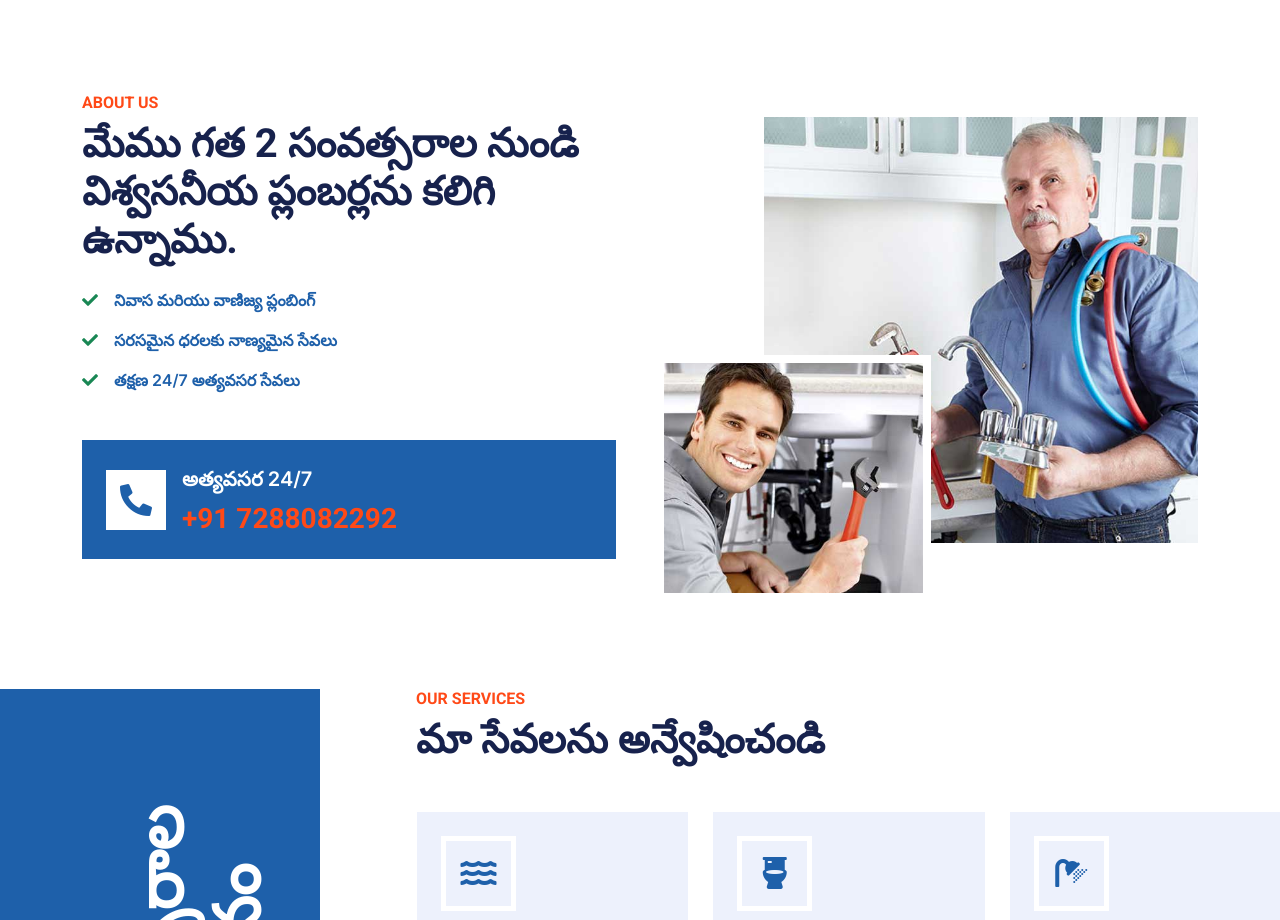
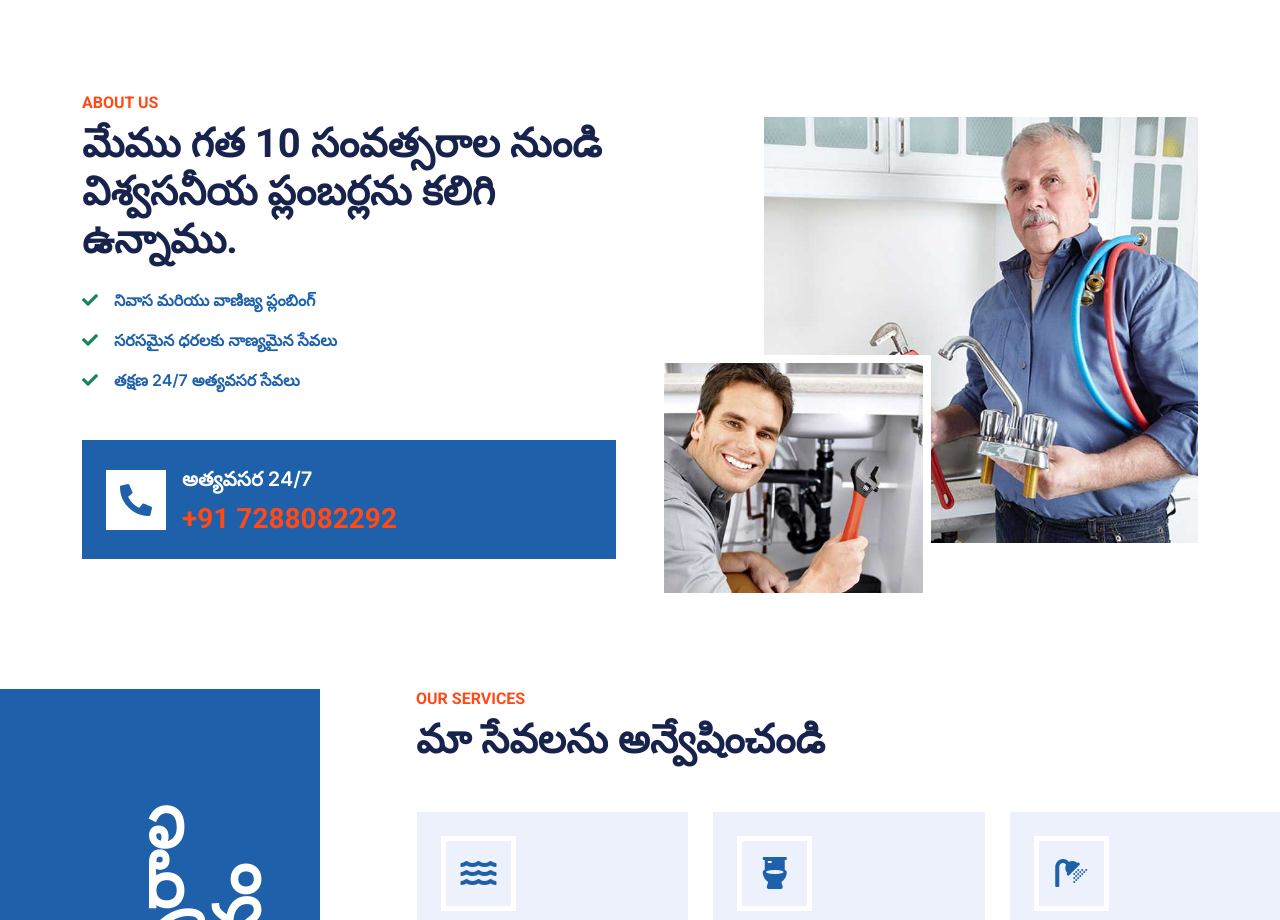
Before and after one commit to Sri7288/Plumbers, a plain HTML site: page index.html in a window 1280 px wide. Shown: the part 1278-2198 px from the top of the page. Drawn offline with nearby package versions, Linux system fonts and the light colour scheme.

Commit message:
second commit

```diff
--- a/index.html
+++ b/index.html
@@ -194,7 +194,7 @@
             <div class="row g-5">
                 <div class="col-lg-6 wow fadeInUp" data-wow-delay="0.1s">
                     <h6 class="text-secondary text-uppercase">About Us</h6>
-                    <h1 class="mb-4">మేము గత 2 సంవత్సరాల నుండి విశ్వసనీయ ప్లంబర్లను కలిగి ఉన్నాము.</h1>
+                    <h1 class="mb-4">మేము గత 10 సంవత్సరాల నుండి విశ్వసనీయ ప్లంబర్లను కలిగి ఉన్నాము.</h1>
                     <p class="mb-4"></p>
                     <p class="fw-medium text-primary"><i class="fa fa-check text-success me-3"></i>నివాస మరియు వాణిజ్య ప్లంబింగ్</p>
                     <p class="fw-medium text-primary"><i class="fa fa-check text-success me-3"></i>సరసమైన ధరలకు నాణ్యమైన సేవలు</p>
```
